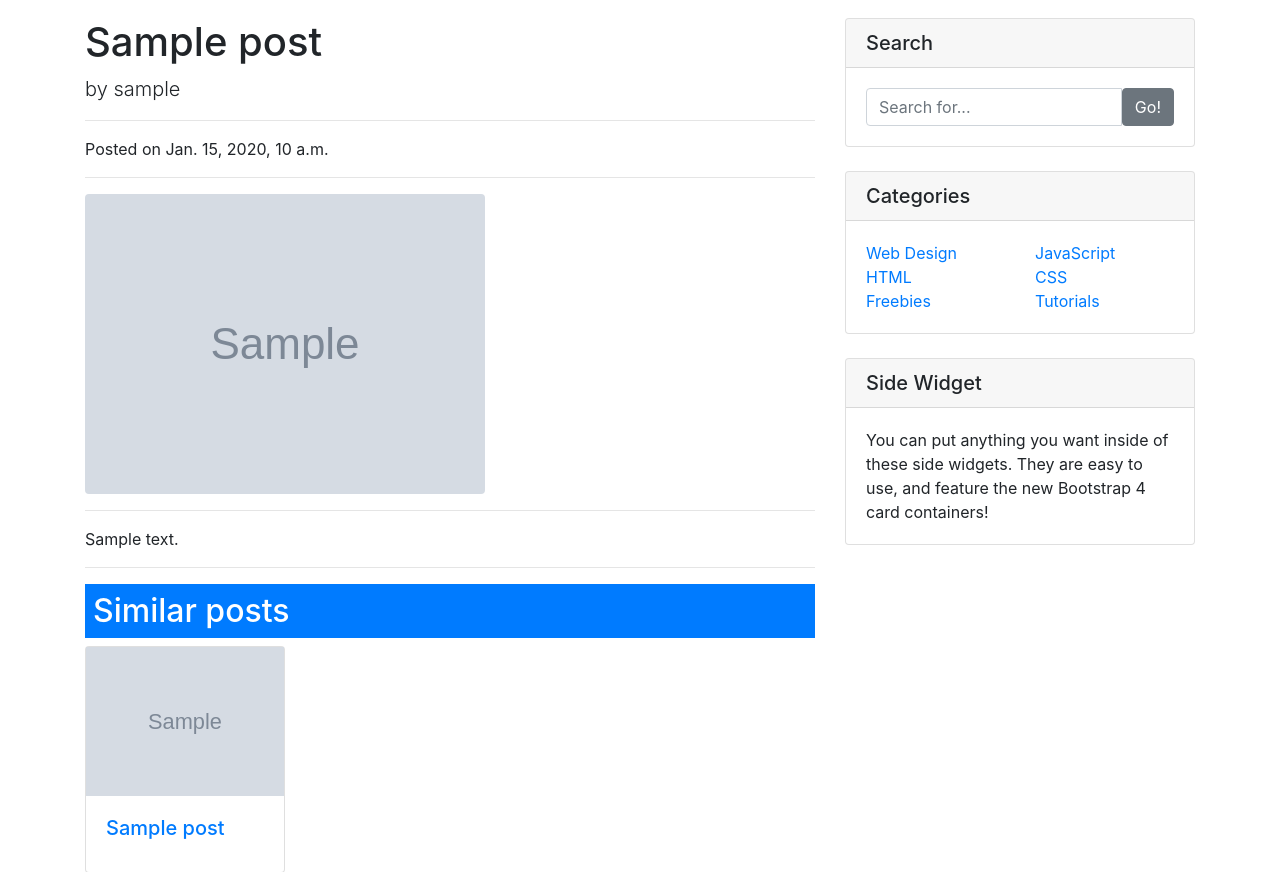
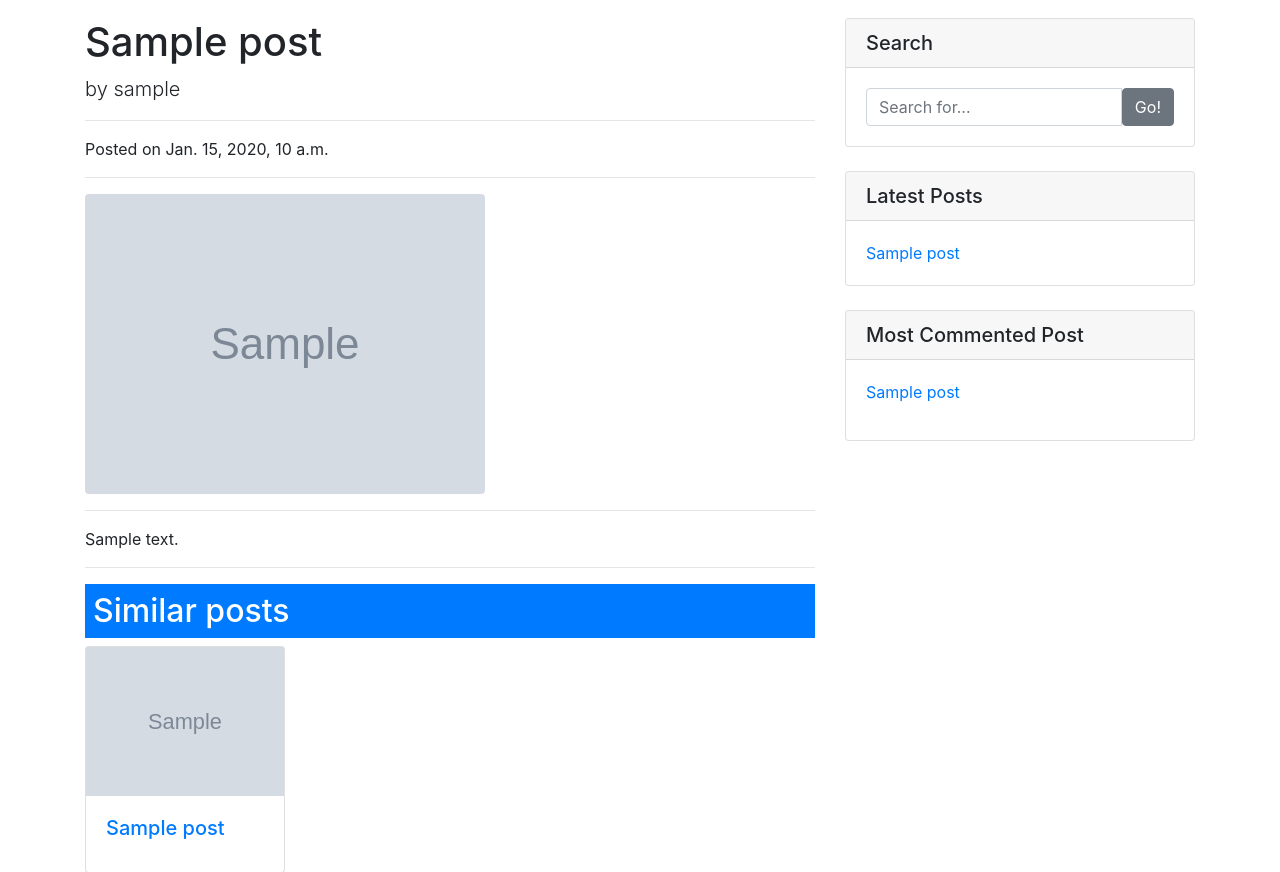
Before and after one commit to devmahmud/DjangoBlog, a Django app: template templates/blog/post-detail.html in a window 1280 px wide. Shown: the part 56-928 px from the top of the page. Run offline with Django 3.2, Linux system fonts and the light colour scheme; tables that the repository leaves empty hold one stand-in row (values such as "Sample post"); the template is opened without the code that fills it: values that come from a table or form of the project are taken from there, most other values are stand-ins (such as "Sample title", 1, 10 or a date in 2020); grey boxes marked "Sample" are stand-in pictures; grey boxes labelled with a size stand in for pictures from a placeholder-image service; some libraries are stand-ins or nearby versions.

Commit message:
Add template tags and widget

```diff
--- /dev/null
+++ b/blog/templatetags/blog_tags.py
@@ -0,0 +1,28 @@
+from django import template
+from django.db.models import Count
+from django.utils.safestring import mark_safe
+from ..models import Post
+
+import markdown
+
+register = template.Library()
+
+
+@register.simple_tag
+def total_posts():
+    return Post.published.count()
+
+@register.inclusion_tag('partials/_latest_posts.html')
+def show_latest_posts(count=5):
+    latest_posts = Post.published.order_by('-publish')[:count]
+    return {'latest_posts': latest_posts}
+
+@register.simple_tag
+def get_most_commented_posts(count=5):
+    return Post.published.annotate(
+               total_comments=Count('comments')
+           ).order_by('-total_comments')[:count]
+
+@register.filter(name='markdown')
+def markdown_format(text):
+    return mark_safe(markdown.markdown(text))
--- a/templates/blog/post-detail.html
+++ b/templates/blog/post-detail.html
@@ -1,4 +1,5 @@
 {% extends 'base.html' %}
+{% load blog_tags %}
 
 {% block content %}
  <!-- Page Content -->
@@ -96,73 +97,32 @@
 
           </div>
         </div>
-
       </div>
 
       <!-- Sidebar Widgets Column -->
       <div class="col-md-4">
 
-        <!-- Search Widget -->
-        <div class="card my-4">
-          <h5 class="card-header">Search</h5>
-          <div class="card-body">
-            <div class="input-group">
-              <input type="text" class="form-control" placeholder="Search for...">
-              <span class="input-group-btn">
-                <button class="btn btn-secondary" type="button">Go!</button>
-              </span>
-            </div>
-          </div>
-        </div>
+        {% include 'partials/_search.html' %}
 
-        <!-- Categories Widget -->
-        <div class="card my-4">
-          <h5 class="card-header">Categories</h5>
-          <div class="card-body">
-            <div class="row">
-              <div class="col-lg-6">
-                <ul class="list-unstyled mb-0">
-                  <li>
-                    <a href="#">Web Design</a>
-                  </li>
-                  <li>
-                    <a href="#">HTML</a>
-                  </li>
-                  <li>
-                    <a href="#">Freebies</a>
-                  </li>
-                </ul>
-              </div>
-              <div class="col-lg-6">
-                <ul class="list-unstyled mb-0">
-                  <li>
-                    <a href="#">JavaScript</a>
-                  </li>
-                  <li>
-                    <a href="#">CSS</a>
-                  </li>
-                  <li>
-                    <a href="#">Tutorials</a>
-                  </li>
-                </ul>
-              </div>
-            </div>
-          </div>
-        </div>
+        {% show_latest_posts 5 %}
 
         <!-- Side Widget -->
         <div class="card my-4">
-          <h5 class="card-header">Side Widget</h5>
+          <h5 class="card-header">Most Commented Post</h5>
           <div class="card-body">
-            You can put anything you want inside of these side widgets. They are easy to use, and feature the new Bootstrap 4 card containers!
+           {% get_most_commented_posts as most_commented_posts %}
+          <ul class="list-unstyled">
+            {% for post in most_commented_posts %}
+              <li>
+                <a href="{{ post.get_absolute_url }}">{{ post.title }}</a>
+              </li>
+            {% endfor %}
+          </ul>
           </div>
         </div>
-
       </div>
-
     </div>
     <!-- /.row -->
-
   </div>
   <!-- /.container -->
 {% endblock content %}
--- /dev/null
+++ b/templates/partials/_latest_posts.html
@@ -0,0 +1,13 @@
+<!-- Categories Widget -->
+<div class="card my-4">
+    <h5 class="card-header">Latest Posts</h5>
+    <div class="card-body">
+        <ul class="list-unstyled mb-0">
+            {% for post in latest_posts %}
+            <li>
+                <a href="{{ post.get_absolute_url }}">{{ post.title }}</a>
+            </li>
+            {% endfor %}
+        </ul>
+    </div>
+</div>
```
Also changed, not shown: templates/blog/post-list.html (+12 -39 lines), blog/migrations/0002_comment.py (added), blog/templatetags/__init__.py (added).
